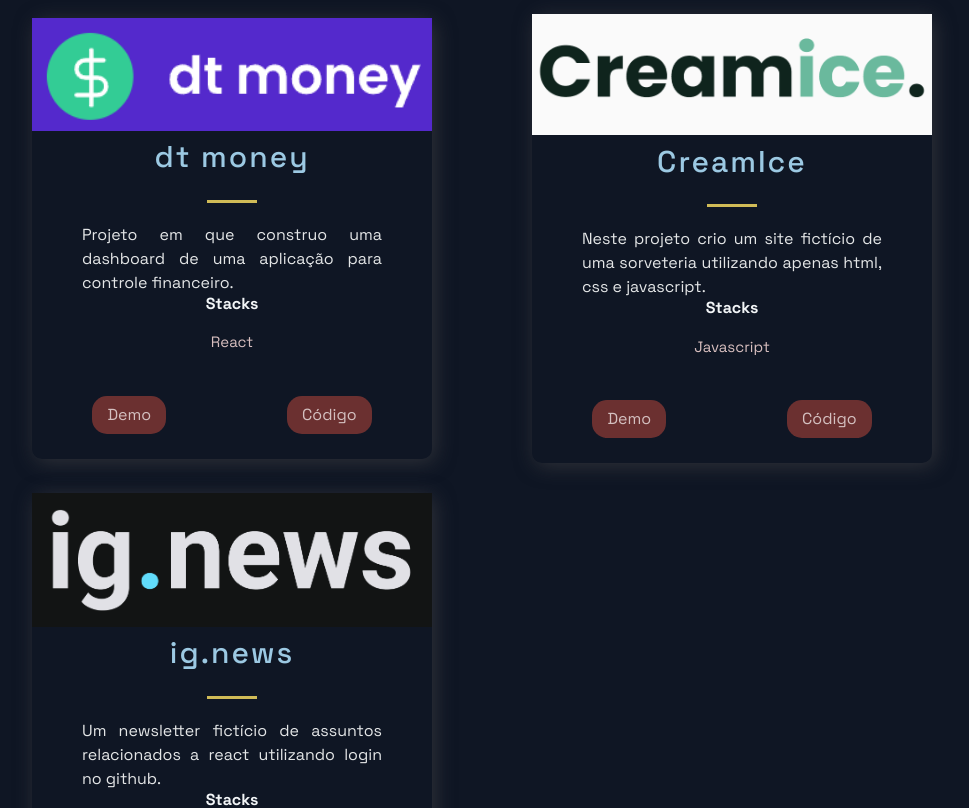
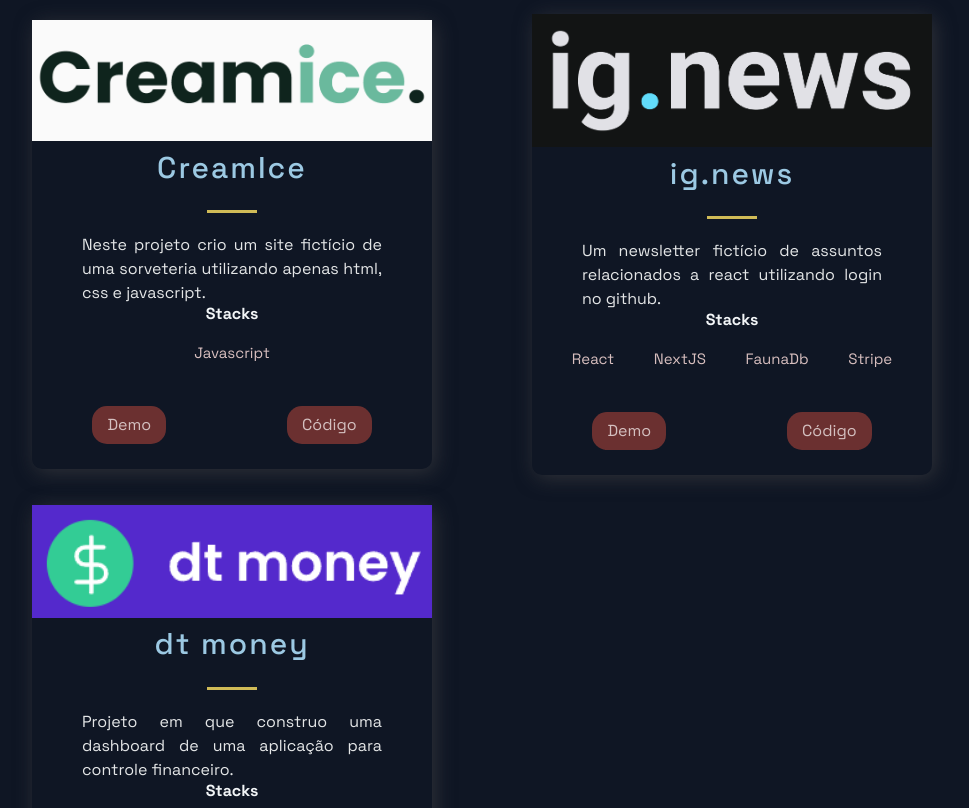
Before and after one commit to Luiz-Fel/luiz-fel-portfolio, a Next.js app: page / in a window 1280 px wide. Shown: the part 680-1488 px from the top of the page, without its empty margins (158-1127 px from the left). Built offline with nearby package versions, Linux system fonts and the light colour scheme.

Commit message:
Reordered projects.

```diff
--- a/src/constants/constants.js
+++ b/src/constants/constants.js
@@ -1,13 +1,4 @@
 export const projects = [
-  {
-    title: 'dt money',
-    description: "Projeto em que construo uma dashboard de uma aplicação para controle financeiro.",
-      image: '/images/dtmoneyPic.png',
-      tags: ['React'],
-    source: 'https://github.com/Luiz-Fel/dtmoney',
-    visit: 'https://dtmoney-ivory.vercel.app/',
-    id: 0,
-  },
   {
     title: 'CreamIce',
     description: "Neste projeto crio um site fictício de uma sorveteria utilizando apenas html, css e javascript.",
@@ -20,10 +11,19 @@ export const projects = [
   {
     title: 'ig.news',
     description: "Um newsletter fictício de assuntos relacionados a react utilizando login no github.",
-      image: '/images/ignewsLogo.png',
-      tags: ['React', 'NextJS', 'FaunaDb', 'Stripe'],
+    image: '/images/ignewsLogo.png',
+    tags: ['React', 'NextJS', 'FaunaDb', 'Stripe'],
     source: 'https://github.com/Luiz-Fel/ignews',
     visit: 'https://vercel.com/luiz-fel/ignews',
     id: 2,
   },
+  {
+    title: 'dt money',
+    description: "Projeto em que construo uma dashboard de uma aplicação para controle financeiro.",
+      image: '/images/dtmoneyPic.png',
+      tags: ['React'],
+    source: 'https://github.com/Luiz-Fel/dtmoney',
+    visit: 'https://dtmoney-ivory.vercel.app/',
+    id: 0,
+  },
 ];
```
